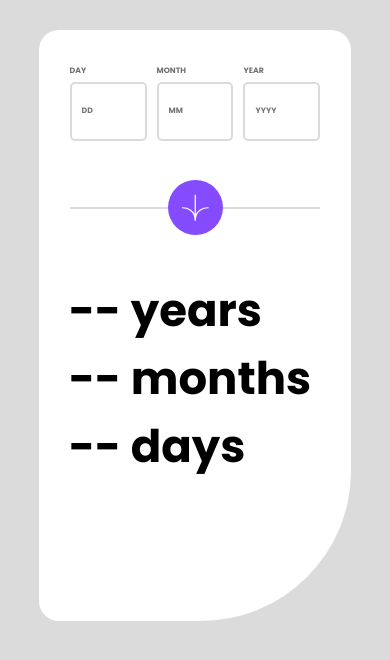
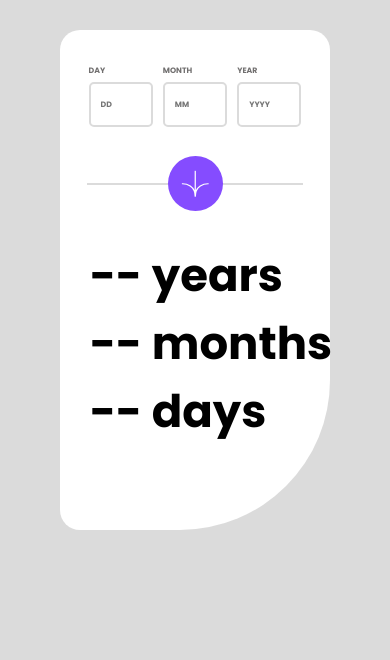
Before and after one commit to GuilhermeHenrii/Desafio_frontendMentor_appCalculaIdade, a website built with webpack: page public/index.html in a window 390 px wide. Built offline with nearby package versions, Linux system fonts and the light colour scheme.

Commit message:
Update mobilefirst.css

```diff
--- a/src/assets/css/mobilefirst.css
+++ b/src/assets/css/mobilefirst.css
@@ -29,8 +29,8 @@ html{
     flex-direction:column;
     align-items: start;
     background-color: var(--White);
-    width: 80vw;
-    height: 70vh;
+    width: 270px;
+    height: 500px;
     margin: auto;
     margin-top: 30px;
     border-radius: 20px;
```
